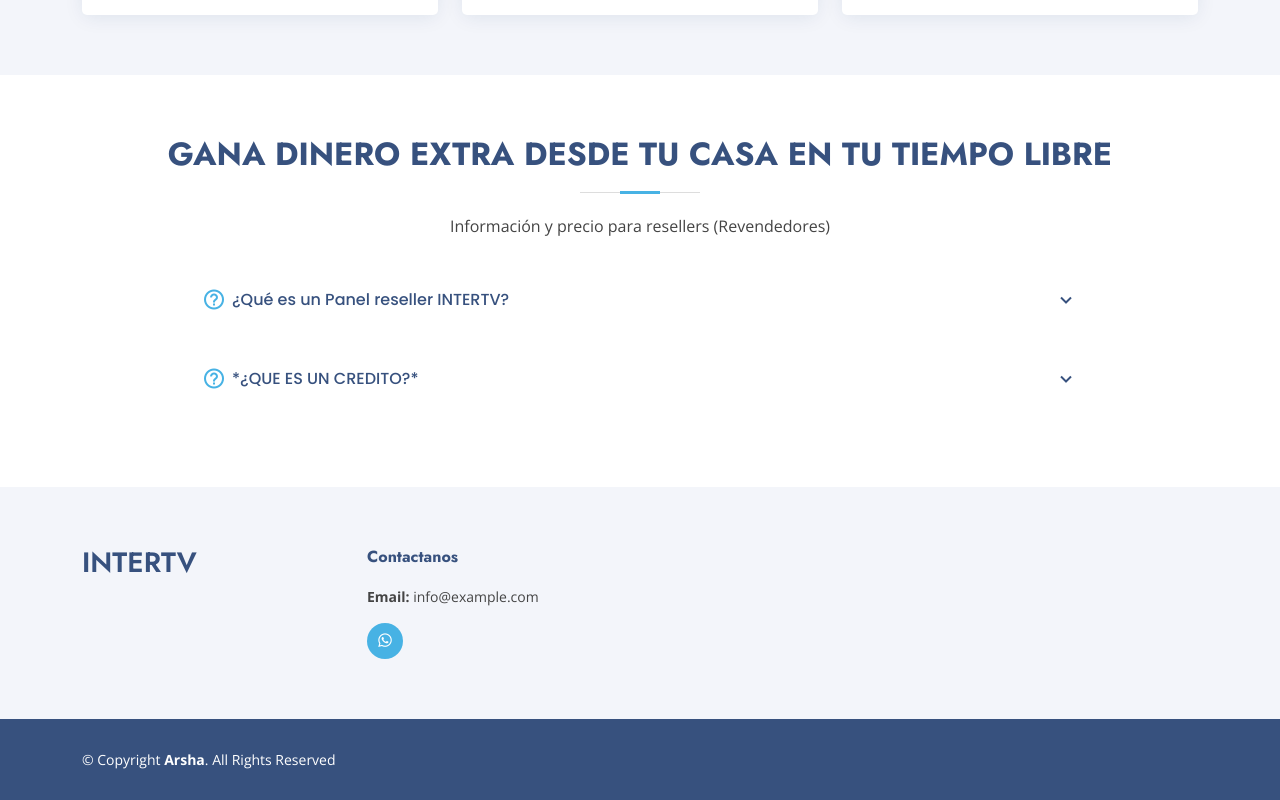
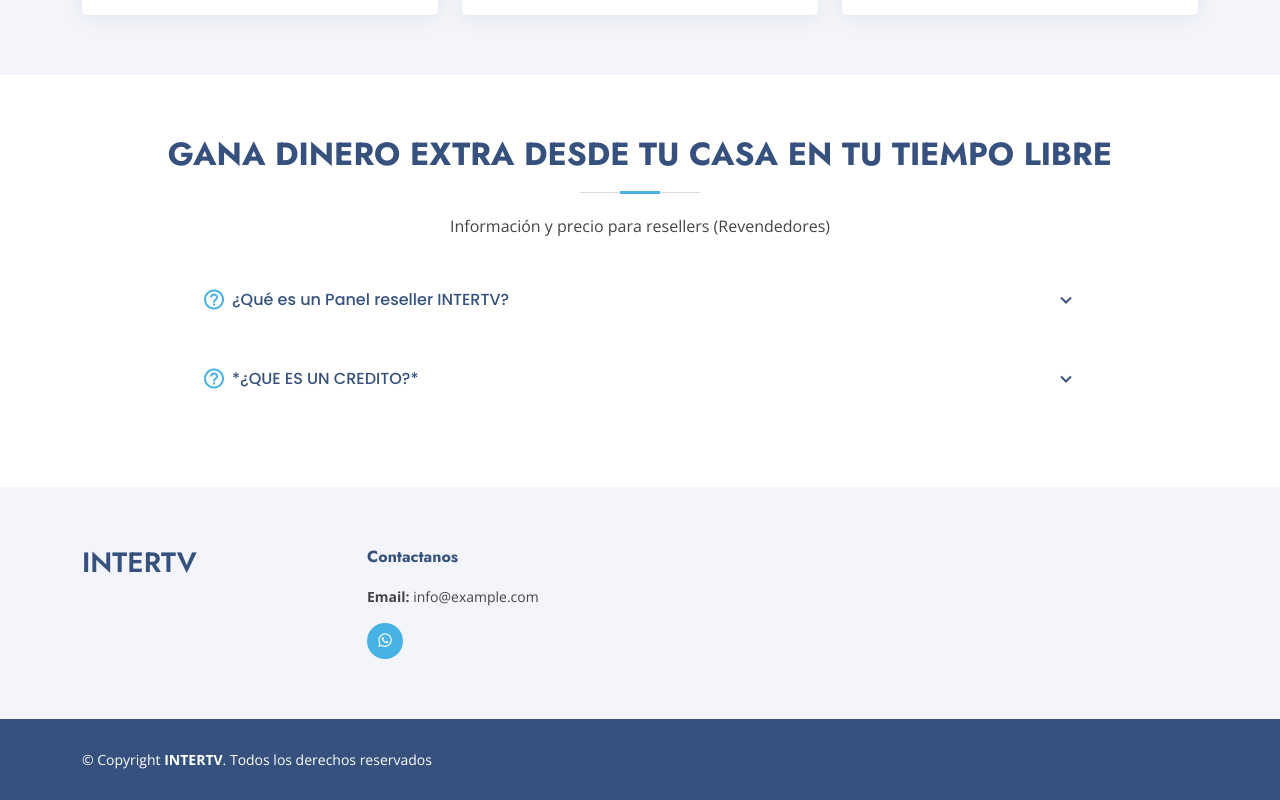
Before and after one commit to driraheta/INTERTV, a plain HTML site: page index.html in a window 1280 px wide. Shown: the part 1796-2596 px from the top of the page. Drawn offline with nearby package versions, Linux system fonts and the light colour scheme.

Commit message:
Agrego copyright

```diff
--- a/index.html
+++ b/index.html
@@ -818,7 +818,7 @@
 
     <div class="container footer-bottom clearfix">
       <div class="copyright">
-        &copy; Copyright <strong><span>Arsha</span></strong>. All Rights Reserved
+        &copy; Copyright <strong><span>INTERTV</span></strong>. Todos los derechos reservados
       </div>
       <div class="credits">
         <!-- All the links in the footer should remain intact. -->
```
